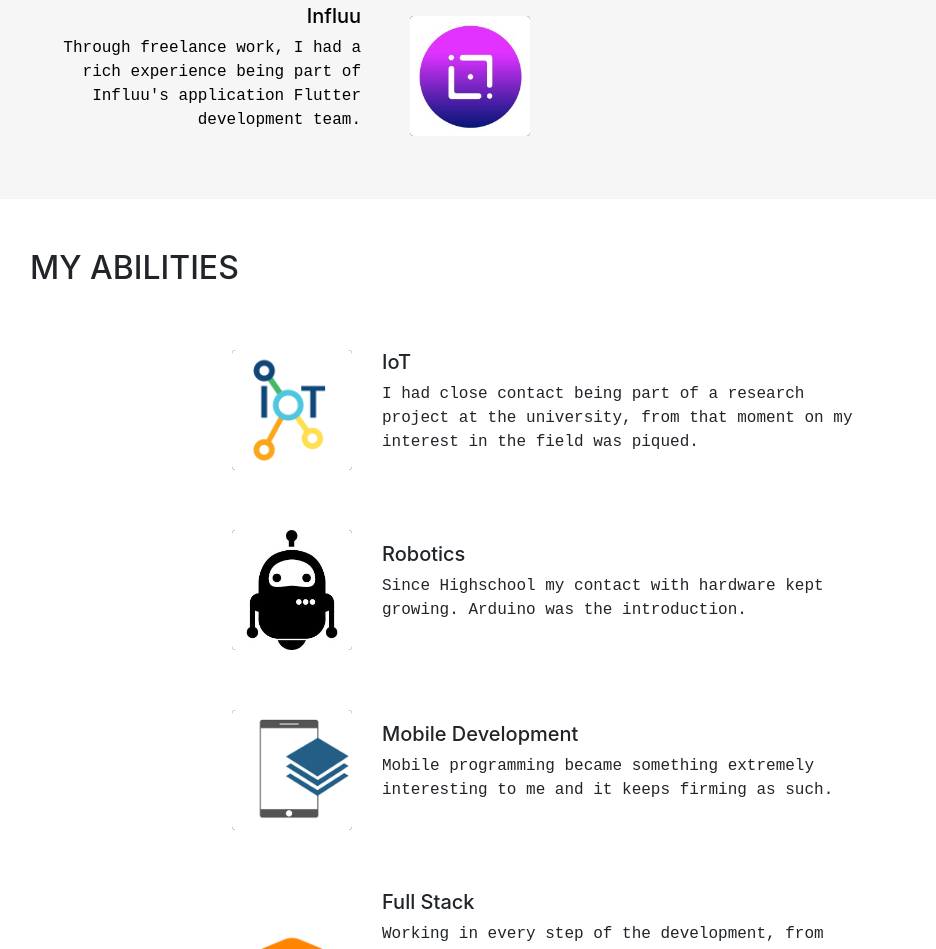
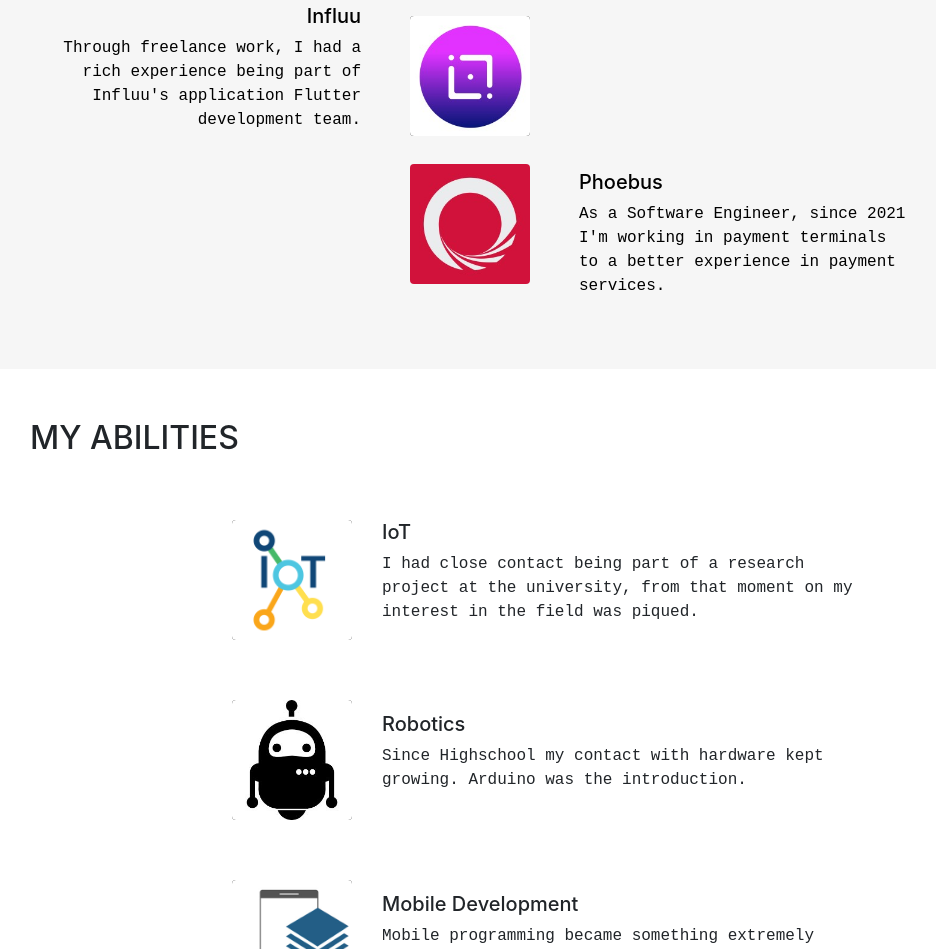
Before and after one commit to BarrosLucas/MyPortfolio, a plain HTML site: page index.html in a window 1280 px wide. Shown: the part 2783-3732 px from the top of the page, without its empty margins (170-1106 px from the left). Drawn offline with nearby package versions, Linux system fonts and the light colour scheme.

Commit message:
Update index.html

```diff
--- a/index.html
+++ b/index.html
@@ -243,6 +243,29 @@
 					</td>
 
 				</tr>
+				<tr>
+					<td>
+						<div style="margin-top: 10px;margin-bottom: 30px;margin-left: 0px; margin-right: 0px"></div>
+					</td>
+					<td align="center">
+						<div style="margin-top: 10px;margin-bottom: 30px;margin-left: 0px; margin-right: 0px">
+						<a href="http://www.phoebus.com.br/">
+						<img  src="imgs/phoebus.jpg" alt="Imagem 1" class="rounded img-interests">
+						</a>
+						</div>
+					</td>
+					<td>
+						<div style="margin-top: 20px;margin-bottom: 20px;margin-left: 0px; margin-right: 0px">
+						<a href="http://www.phoebus.com.br/" target="_blank"  style="color: black" id="phoebus">
+						<div style="padding-left: 20px" align="left">
+							<h5>Phoebus</h5>
+							<p>As a Software Engineer, since 2021 I'm working in payment terminals to a better experience in payment services.</p>
+						</div>
+						</a>
+						</div>
+					</td>
+
+				</tr>
 			</table>
 		</div>
 
```
